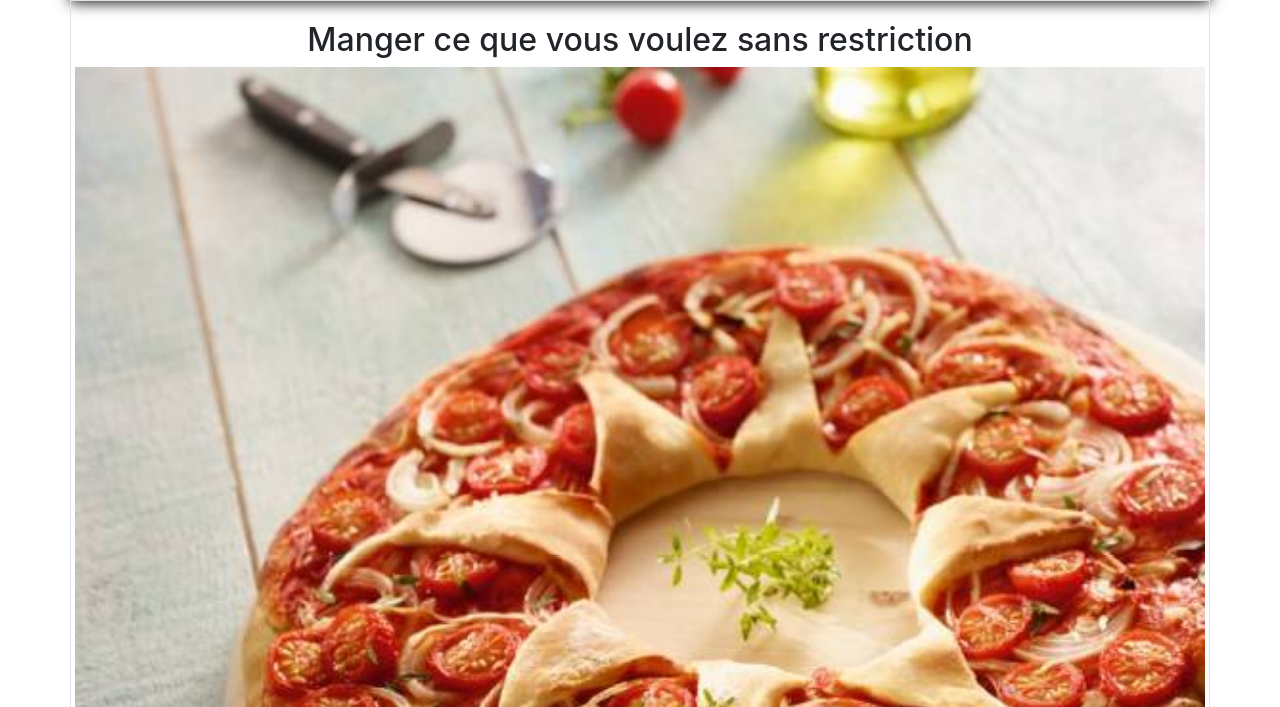
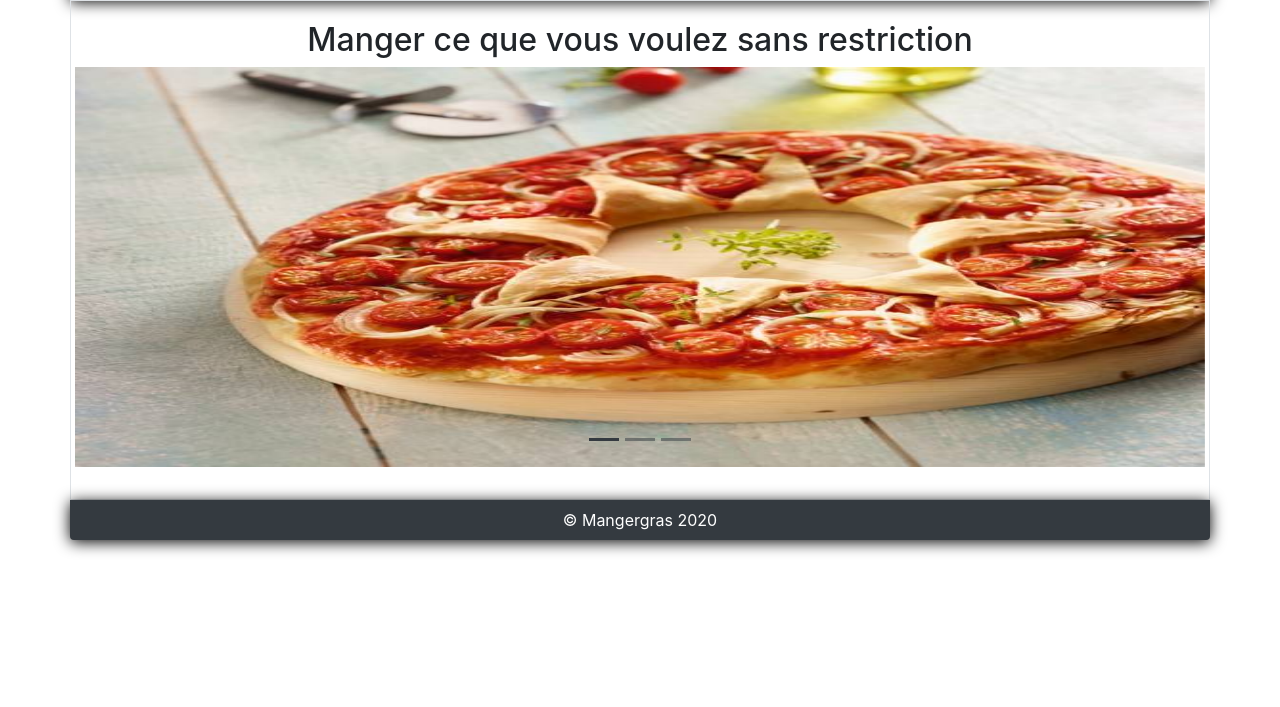
Before and after one commit to benoittecher/mangergras, a PHP site: page /pages/Globals/index.php in a window 1280 px wide. Shown: the part 70-777 px from the top of the page. After the commit the page ends 624 px from the top, so only its background shows below. Run offline with PHP 8.4, Linux system fonts and the light colour scheme.

Commit message:
modification caroussel

```diff
--- a/pages/Globals/index.php
+++ b/pages/Globals/index.php
@@ -9,13 +9,13 @@
   </ol>
   <div class="carousel-inner">
     <div class="carousel-item active">
-      <img src="../../img/pizza.jpg" class="d-block w-100" alt="...">
+      <img src="../../img/pizza.jpg" class="d-block w-100" style="height: 400px" alt="...">
     </div>
     <div class="carousel-item">
-      <img src="../../img/burger.jpg" class="d-block w-100" alt="...">
+      <img src="../../img/burger.jpg" class="d-block w-100" style="height: 400px" alt="...">
     </div>
     <div class="carousel-item">
-      <img src="../../img/tartiflette" class="d-block w-100" alt="...">
+      <img src="../../img/tartiflette" class="d-block w-100" style="height: 400px" alt="...">
     </div>
   </div>
 </div>
```
